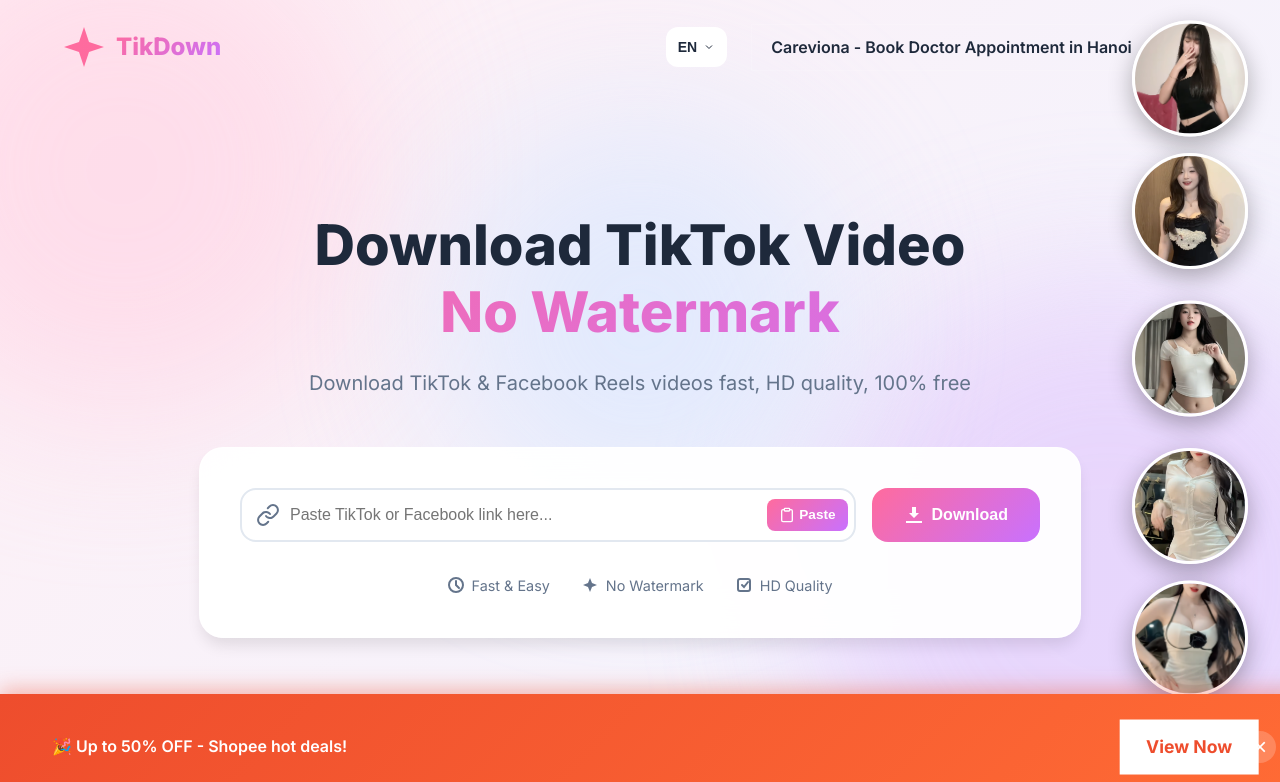
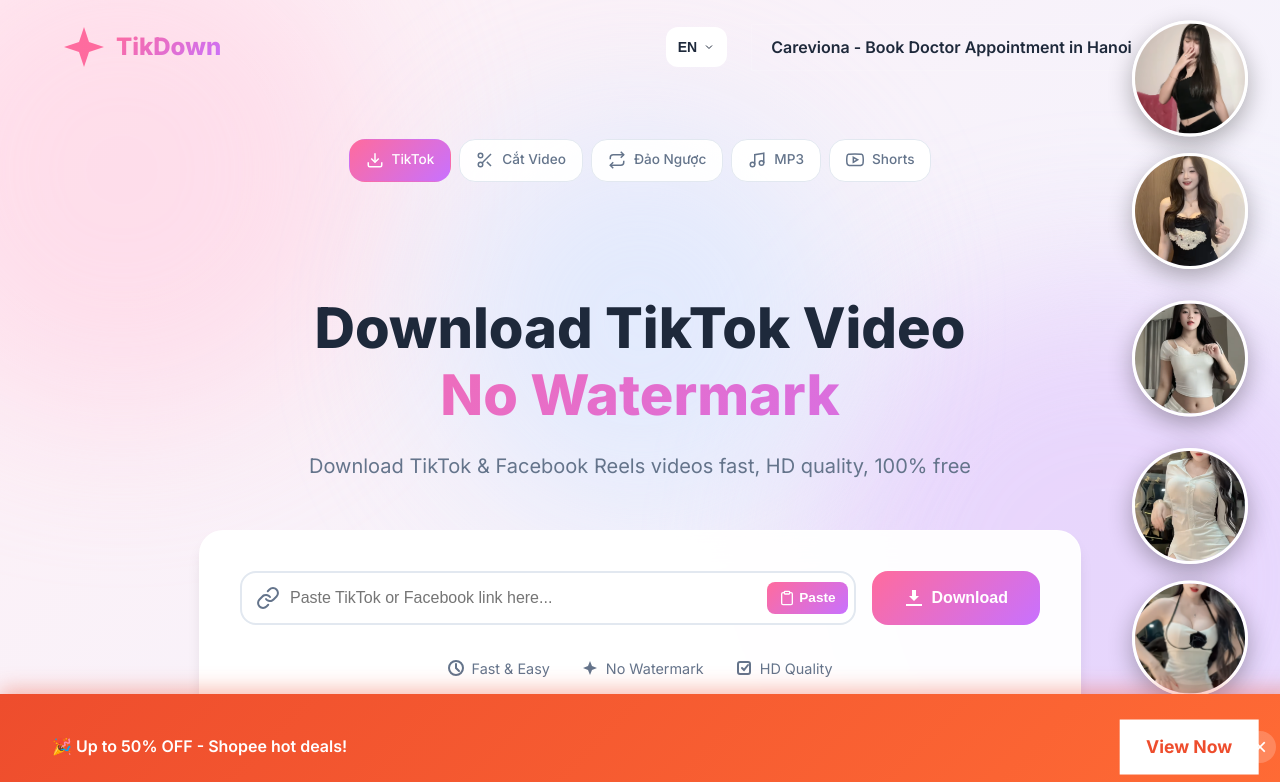
Before and after one commit to careviona-png/tiktok-downloader, a website: page public/index.html in a window 1280 px wide. Shown: the top 782 px of the page. Drawn offline with Linux system fonts and the light colour scheme.

Commit message:
Add tools navigation menu below header for better UX

```diff
--- a/public/index.html
+++ b/public/index.html
@@ -157,6 +157,54 @@
                 </button>
             </nav>
         </header>
+
+        <!-- Tools Navigation Menu -->
+        <nav class="tools-nav">
+            <div class="tools-nav-inner">
+                <a href="/" class="tool-link active">
+                    <svg width="18" height="18" viewBox="0 0 24 24" fill="none" stroke="currentColor" stroke-width="2">
+                        <path d="M21 15v4a2 2 0 0 1-2 2H5a2 2 0 0 1-2-2v-4" />
+                        <polyline points="7,10 12,15 17,10" />
+                        <line x1="12" y1="15" x2="12" y2="3" />
+                    </svg>
+                    <span>TikTok</span>
+                </a>
+                <a href="/cat-video-online" class="tool-link">
+                    <svg width="18" height="18" viewBox="0 0 24 24" fill="none" stroke="currentColor" stroke-width="2">
+                        <circle cx="6" cy="6" r="3" />
+                        <circle cx="6" cy="18" r="3" />
+                        <line x1="20" y1="4" x2="8.12" y2="15.88" />
+                        <line x1="14.47" y1="14.48" x2="20" y2="20" />
+                    </svg>
+                    <span>Cắt Video</span>
+                </a>
+                <a href="/dao-nguoc-video-online" class="tool-link">
+                    <svg width="18" height="18" viewBox="0 0 24 24" fill="none" stroke="currentColor" stroke-width="2">
+                        <path d="M17 1l4 4-4 4" />
+                        <path d="M3 11V9a4 4 0 0 1 4-4h14" />
+                        <path d="M7 23l-4-4 4-4" />
+                        <path d="M21 13v2a4 4 0 0 1-4 4H3" />
+                    </svg>
+                    <span>Đảo Ngược</span>
+                </a>
+                <a href="/convert-tiktok-to-mp3" class="tool-link">
+                    <svg width="18" height="18" viewBox="0 0 24 24" fill="none" stroke="currentColor" stroke-width="2">
+                        <path d="M9 18V5l12-2v13" />
+                        <circle cx="6" cy="18" r="3" />
+                        <circle cx="18" cy="16" r="3" />
+                    </svg>
+                    <span>MP3</span>
+                </a>
+                <a href="/tai-video-youtube-shorts-online" class="tool-link">
+                    <svg width="18" height="18" viewBox="0 0 24 24" fill="none" stroke="currentColor" stroke-width="2">
+                        <path
+                            d="M22.54 6.42a2.78 2.78 0 0 0-1.94-2C18.88 4 12 4 12 4s-6.88 0-8.6.46a2.78 2.78 0 0 0-1.94 2A29 29 0 0 0 1 11.75a29 29 0 0 0 .46 5.33A2.78 2.78 0 0 0 3.4 19c1.72.46 8.6.46 8.6.46s6.88 0 8.6-.46a2.78 2.78 0 0 0 1.94-2 29 29 0 0 0 .46-5.25 29 29 0 0 0-.46-5.33z" />
+                        <polygon points="9.75 15.02 15.5 11.75 9.75 8.48 9.75 15.02" />
+                    </svg>
+                    <span>Shorts</span>
+                </a>
+            </div>
+        </nav>
 
         <main class="main-content">
             <div class="hero-section">
--- a/public/style.css
+++ b/public/style.css
@@ -897,6 +897,58 @@ body {
     }
 }
 
+/* Tools Navigation Menu */
+.tools-nav {
+    padding: 0.75rem 1rem;
+    margin-bottom: 1rem;
+}
+
+.tools-nav-inner {
+    display: flex;
+    justify-content: center;
+    gap: 0.5rem;
+    flex-wrap: wrap;
+    max-width: 800px;
+    margin: 0 auto;
+}
+
+.tool-link {
+    display: flex;
+    align-items: center;
+    gap: 0.5rem;
+    padding: 0.6rem 1rem;
+    background: var(--card-bg);
+    border-radius: var(--radius-lg);
+    text-decoration: none;
+    color: var(--text-secondary);
+    font-size: 0.85rem;
+    font-weight: 500;
+    transition: var(--transition);
+    border: 1px solid var(--input-border);
+    white-space: nowrap;
+}
+
+.tool-link:hover {
+    color: var(--primary-color);
+    border-color: var(--primary-color);
+    transform: translateY(-2px);
+    box-shadow: var(--shadow-md);
+}
+
+.tool-link.active {
+    background: var(--gradient-primary);
+    color: white;
+    border-color: transparent;
+}
+
+.tool-link.active svg {
+    stroke: white;
+}
+
+.tool-link svg {
+    flex-shrink: 0;
+}
+
 /* Responsive */
 @media (max-width: 768px) {
     .title {
@@ -919,4 +971,22 @@ body {
     .floating-ads {
         display: none !important;
     }
+
+    .tools-nav-inner {
+        gap: 0.4rem;
+    }
+
+    .tool-link {
+        padding: 0.5rem 0.75rem;
+        font-size: 0.8rem;
+    }
+
+    .tool-link span {
+        display: none;
+    }
+
+    .tool-link svg {
+        width: 20px;
+        height: 20px;
+    }
 }
```
